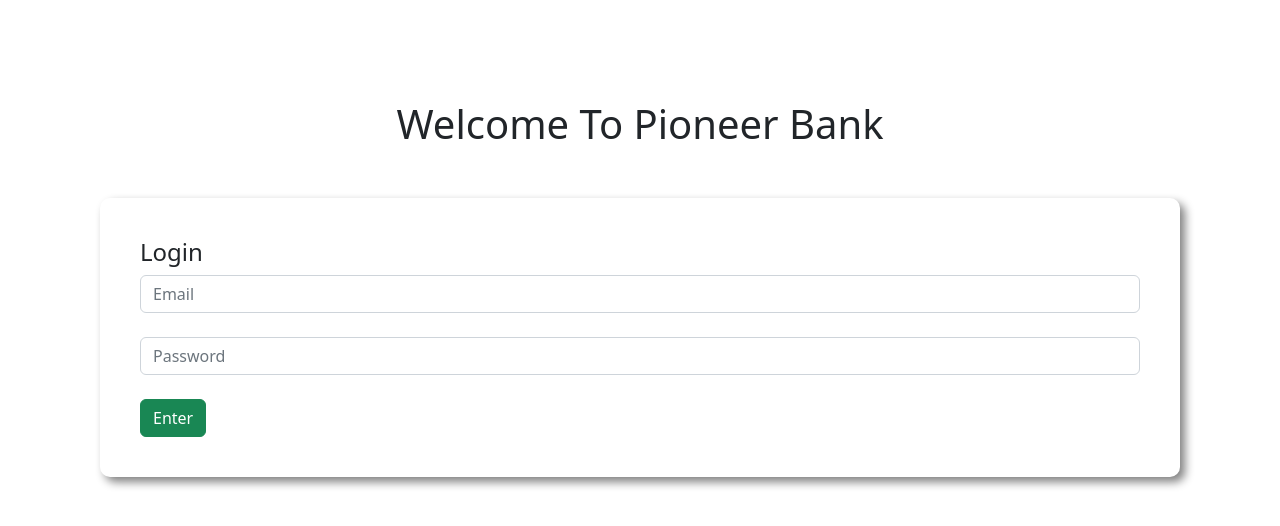
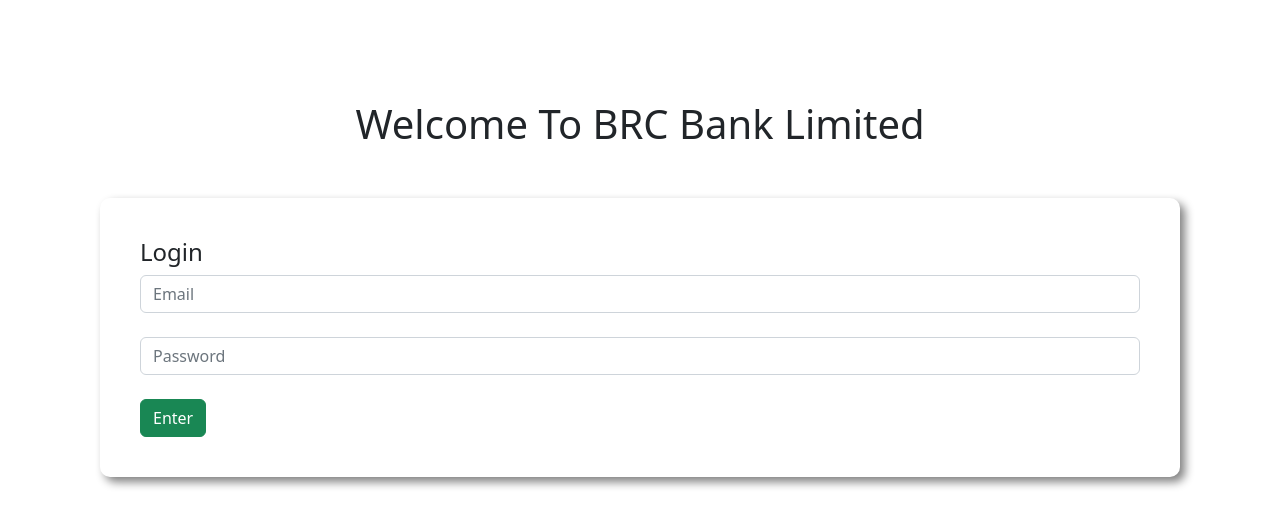
Before and after one commit to brcshakil1/pioneer-bank, a plain HTML site: page index.html in a window 1280 px wide. Drawn offline with nearby package versions, Linux system fonts and the light colour scheme.

Commit message:
bank done

```diff
--- a/index.html
+++ b/index.html
@@ -12,7 +12,7 @@
 </head>
 <body>
     <div id="login-area">
-        <h1 class="text-center">Welcome To Pioneer Bank</h1>
+        <h1 class="text-center">Welcome To BRC Bank Limited</h1>
         <div class="submit-area">
             <h4>Login</h4>
             <input type="text" class="form-control" placeholder="Email">
```
